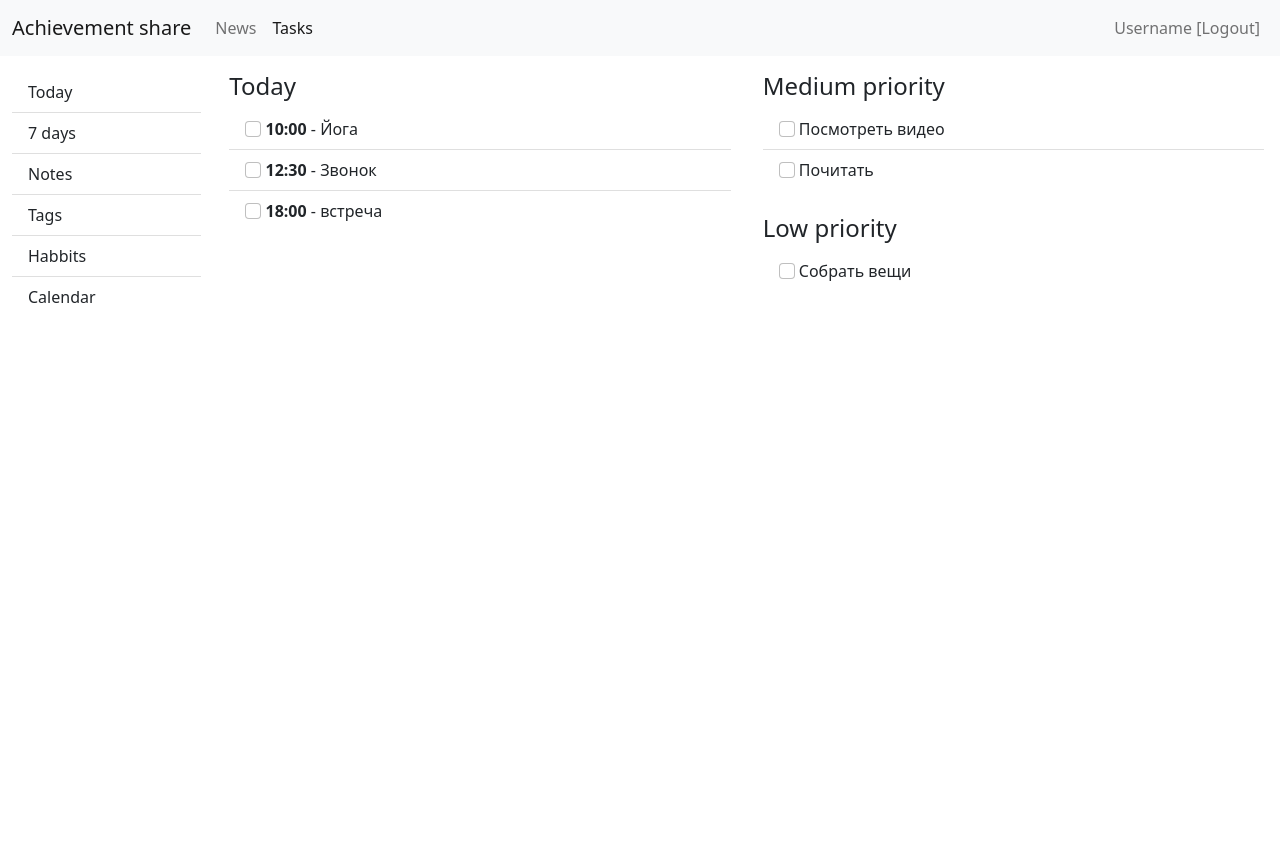
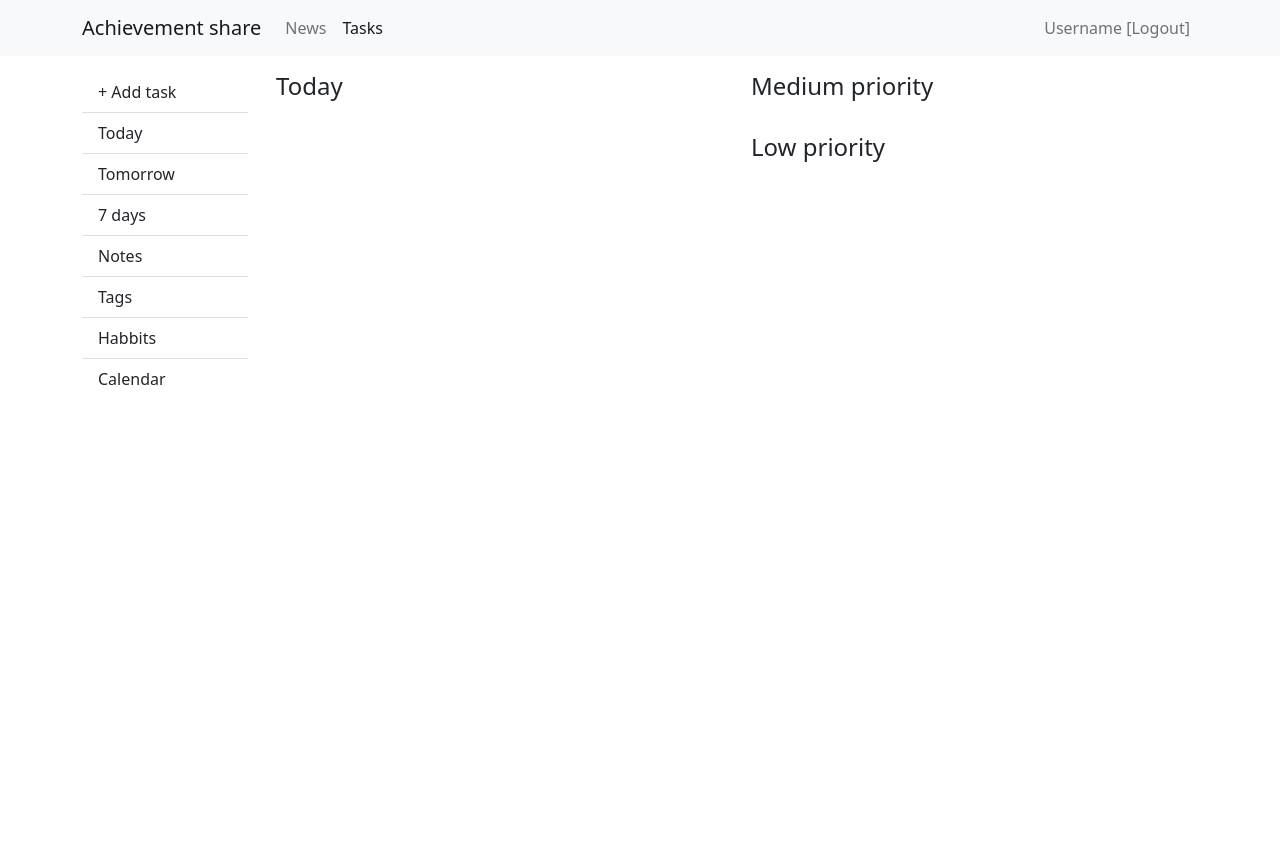
Before and after one commit to MargaritaSI/Achievements_share, a Flask app: page /tasks in a window 1280 px wide. Run offline with Flask 2, Linux system fonts and the light colour scheme; tables that the repository leaves empty hold one stand-in row (values such as "Sample post").

Commit message:
read tasks from database

```diff
--- a/webapp/__init__.py
+++ b/webapp/__init__.py
@@ -1,12 +1,15 @@
+from datetime import date
+
 from flask import Flask, render_template
 from flask_migrate import Migrate
 
 from sqlalchemy.exc import OperationalError
+from sqlalchemy import func
 
 from webapp.db import db
 from webapp.forms import LoginForm
 from webapp.weatherhere import weather_by_city
-from webapp.model import News
+from webapp.model import News, Tasks
 
 
 def create_app():
@@ -14,10 +17,9 @@
     app.config.from_pyfile('config.py')
     db.init_app(app)
     migrate = Migrate(app, db)
-
+    title = 'Achievement share'
     @app.route("/")
     def index():
-        title = 'Achievement share'
         weather = weather_by_city(app.config['WEATHER_DEFAULT_CITY'])
         try:
             news_list = News.query.filter(News.disabled == False)
@@ -44,9 +46,15 @@
 
     @app.route('/tasks')
     def tasks():
-        title = 'Achievement share'
+        tasks_list = Tasks.query.filter(
+            Tasks.completed == False,
+            func.date(Tasks.due) == date.today()
+        ).order_by(Tasks.due.asc())
         return render_template(
-            'tasks/tasks.html', page_title=title, page="tasks"
+            'tasks/tasks.html',
+            page_title=title,
+            page="tasks",
+            tasks_list=tasks_list
         )
 
     return app
--- a/webapp/model.py
+++ b/webapp/model.py
@@ -21,9 +21,8 @@
 
     id = db.Column(db.Integer, primary_key=True)
     user_id = db.Column(db.Integer)
-    name = db.Column(db.String(500))
+    task = db.Column(db.String(500))
     priority = db.Column(db.Integer)
-    description = db.Column(db.Text)
     due = db.Column(db.DateTime)
     completed = db.Column(db.Boolean)
     shared = db.Column(db.Boolean)
--- a/webapp/templates/index.html
+++ b/webapp/templates/index.html
@@ -10,5 +10,20 @@
     {% include "navbar.html" %}
     {% block content %} {% endblock %}
     <script src="https://cdn.jsdelivr.net/npm/bootstrap@5.2.0-beta1/dist/js/bootstrap.bundle.min.js" integrity="sha384-pprn3073KE6tl6bjs2QrFaJGz5/SUsLqktiwsUTF55Jfv3qYSDhgCecCxMW52nD2" crossorigin="anonymous"></script>
+    <script src="https://code.jquery.com/jquery-3.6.0.slim.min.js" integrity="sha256-u7e5khyithlIdTpu22PHhENmPcRdFiHRjhAuHcs05RI=" crossorigin="anonymous"></script>
+    <script>
+        $('#addTask').on('hidden.bs.modal', function (e) {
+            $('#addTask').find("input, textarea").val("");
+        })
+        $("#selectPriority").change(function() {
+            var value = $("#selectPriority option:selected").text();
+            if (value == 'Medium' || value == 'Low') {
+                $("#timeDiv").css("display", "none")
+                $("#timeInput").val("");
+            } else {
+                $("#timeDiv").css("display", "block")
+            }
+        })
+    </script>
   </body>
 </html>
--- a/webapp/templates/navbar.html
+++ b/webapp/templates/navbar.html
@@ -1,5 +1,5 @@
 <nav class="navbar navbar-expand-lg bg-light">
-    <div class="container-fluid">
+    <div class="container">
       <a class="navbar-brand" href="#">{{ page_title }}</a>
       <button class="navbar-toggler" type="button" data-bs-toggle="collapse" data-bs-target="#navbarSupportedContent" aria-controls="navbarSupportedContent" aria-expanded="false" aria-label="Toggle navigation">
         <span class="navbar-toggler-icon"></span>
@@ -7,7 +7,7 @@
       <div class="collapse navbar-collapse" id="navbarSupportedContent">
         <ul class="navbar-nav me-auto mb-2 mb-lg-0">
           <li class="nav-item">
-            <a class="nav-link {% if page == 'main' %} active {% endif %}" aria-current="page" href="{{ url_for('index') }}">News</a>
+            <a class="nav-link {% if page == 'news' %} active {% endif %}" aria-current="page" href="{{ url_for('index') }}">News</a>
           </li>
           <li class="nav-item">
             <a class="nav-link {% if page == 'tasks' %} active {% endif %}" href="{{ url_for('tasks') }}">Tasks</a>
--- a/webapp/templates/news/news.html
+++ b/webapp/templates/news/news.html
@@ -1,6 +1,6 @@
 {% extends "index.html" %}
 {% block content %}
-<div class = 'container-fluid vh-100'>
+<div class = 'container vh-100'>
     <div class="row justify-content-start pt-3">
         <div class="col-lg-8 col-xs-8">
             {% for news in news_list %}
--- a/webapp/templates/tasks/tasks.html
+++ b/webapp/templates/tasks/tasks.html
@@ -1,10 +1,15 @@
 {% extends "index.html" %}
 {% block content %}
-<div class = 'container-fluid vh-100'>
+<div class = 'container vh-100'>
     <div class="row justify-content-start h-100">
         <div class="col-lg-2 col-sm-2 pt-3">
             <ul class="list-group list-group-flush">
+                <li class="list-group-item">
+                    <a href="#" class="link-dark text-decoration-none" data-bs-toggle="modal" data-bs-target="#addTask">
+                         + Add task</a>
+                </li>
                 <li class="list-group-item">Today</li>
+                <li class="list-group-item">Tomorrow</li>
                 <li class="list-group-item">7 days</li>
                 <li class="list-group-item">Notes</li>
                 <li class="list-group-item">Tags</li>
@@ -15,52 +20,96 @@
         <div class="col-lg-5 col-sm-5 p-3">
             <h4>Today</h4>
             <ul class="list-group list-group-flush">
+                {% for task in tasks_list %}
+                    {% if task.priority == 1 %}
                         <li class="list-group-item">
-                    <input class="form-check-input" type="checkbox" value="" id="flexCheckDefault">
-                    <label class="form-check-label" for="flexCheckDefault">
-                        <b>10:00</b> - Йога
-                    </label>
+                            <div class="row">
+                                <div class="col-1">
+                                    <input class="form-check-input" type="checkbox" value="" id="flexCheckDefault1" />
+                                </div>
+                                <div class="col-11">
+                                    {{task.task}}
+                                    <div class="text-primary">
+                                        {{task.due.strftime('%H:%M')}}
+                                    </div>
+                                </div>
+                            </div>
                         </li>
-                <li class="list-group-item">
-                    <input class="form-check-input" type="checkbox" value="" id="flexCheckDefault">
-                    <label class="form-check-label" for="flexCheckDefault">
-                        <b>12:30</b> - Звонок
-                    </label>
-                </li>
-                <li class="list-group-item">
-                    <input class="form-check-input" type="checkbox" value="" id="flexCheckDefault">
-                    <label class="form-check-label" for="flexCheckDefault">
-                        <b>18:00</b> - встреча
-                    </label>
-                  </li>
+                    {% endif %}
+                {% endfor %}
             </ul>
         </div>
         <div class="col-lg-5 col-sm-5 p-3">
             <h4>Medium priority</h4>
             <ul class="list-group list-group-flush">
+                {% for task in tasks_list %}
+                    {% if task.priority == 2 %}
                     <li class="list-group-item">
-                    <input class="form-check-input" type="checkbox" value="" id="flexCheckDefault">
-                    <label class="form-check-label" for="flexCheckDefault">
-                        Посмотреть видео
+                        <input class="form-check-input" type="checkbox" value="" id="flexCheckDefault4">
+                        <label class="form-check-label" for="flexCheckDefault4">
+                            {{task.task}}
                         </label>
                     </li>
-                <li class="list-group-item">
-                    <input class="form-check-input" type="checkbox" value="" id="flexCheckDefault">
-                    <label class="form-check-label" for="flexCheckDefault">
-                        Почитать
-                    </label>
-                </li>
+                    {% endif %}
+                {% endfor %}
             </ul>
             <h4 class="mt-4">Low priority</h4>
             <ul class="list-group list-group-flush">
+                {% for task in tasks_list %}
+                    {% if task.priority == 3 %}
                     <li class="list-group-item">
-                    <input class="form-check-input" type="checkbox" value="" id="flexCheckDefault">
-                    <label class="form-check-label" for="flexCheckDefault">
-                        Собрать вещи
+                        <input class="form-check-input" type="checkbox" value="" id="flexCheckDefault4">
+                        <label class="form-check-label" for="flexCheckDefault4">
+                            {{task.task}}
                         </label>
                     </li>
+                    {% endif %}
+                {% endfor %}
             </ul>
         </div>
     </div>
 </div>
+<!-- Modal -->
+<div class="modal fade" id="addTask" tabindex="-1" aria-labelledby="addTaskLabel" aria-hidden="true">
+    <div class="modal-dialog">
+      <div class="modal-content">
+        <div class="modal-header">
+          <h5 class="modal-title" id="exampleModalLabel">Add task</h5>
+          <button type="button" class="btn-close" data-bs-dismiss="modal" aria-label="Close"></button>
+        </div>
+        <div class="modal-body">
+            <div class="mb-3">
+                <label for="exampleFormControlTextarea1" class="form-label">What do you want to do?</label>
+                <textarea class="form-control" id="exampleFormControlTextarea1" rows="3"></textarea>
+            </div>
+            <div class="mb-3">
+                <label for="priority" class="form-label">Priority</label>
+                <select class="form-select" id="selectPriority">
+                    <option value="1">High</option>
+                    <option value="2">Medium</option>
+                    <option value="3">Low</option>
+                </select>
+            </div>
+            <div class="row">
+                <div class="col-sm-6">
+                    <div class="form-group">
+                        <label for="date" class="form-label">Date</label>
+                        <input type="date" class="form-control" id="dateInput" placeholder="dd/mm/yyyy">
+                      </div>
+                </div>
+                <div class="col-sm-6">
+                    <div class="form-group" id="timeDiv">
+                        <label for="time" class="form-label">Time</label>
+                        <input type="time" class="form-control" id="timeInput">
+                    </div>
+                </div>
+            </div>
+        </div>
+        <div class="modal-footer">
+          <button type="button" class="btn btn-secondary" data-bs-dismiss="modal">Close</button>
+          <button type="button" class="btn btn-primary">Save changes</button>
+        </div>
+      </div>
+    </div>
+  </div>
 {% endblock %}
```
Also changed, not shown: webapp/tasks/__init__.py (added). Lines whose indentation alone changed are shown as unchanged.
